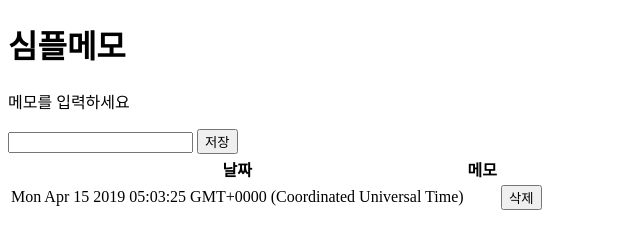
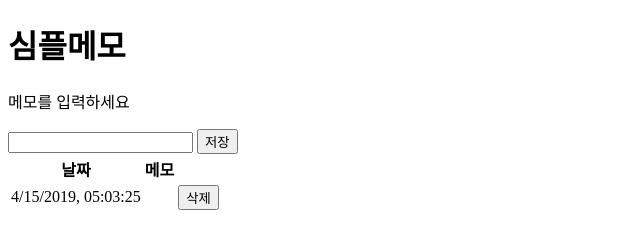
Before and after one commit to k9102/html, a plain HTML site: page jsproj1/index.html in a window 1280 px wide. Both pictures are taken after a click on the button "저장". Shown: the whole page, without its empty margins (0-640 px from the left). Drawn offline with nearby package versions, Linux system fonts and the light colour scheme.

Commit message:
bug is fixed

```diff
--- a/jsproj1/index.html
+++ b/jsproj1/index.html
@@ -1,27 +1,31 @@
 <!DOCTYPE html>
 
 <head>
+
     <script src="https://code.jquery.com/jquery-1.10.2.js"></script>
     <script>
-        var memo = [];
+        var memo = {};
         window.onload = function () {
             var btn = document.getElementById('btn');
             var cnt = document.getElementById('cnt');
             btn.addEventListener('click', function () {
+                var id = getId();
                 tmp = { 'date': new Date(), 'cnt': cnt.value };
-                memo.push(tmp);
+                memo[id]=tmp;
                 $("#header").after(
-                    `<tr><td>${tmp.date}</td><td>${tmp.cnt}</td>` +
-                    `<th><input type="button" class="remove" value="삭제" id="${memo.length}"></th>` +
+                    `<tr><td>${tmp.date.toLocaleString('en-US', { hour12: false })}</td><td>${tmp.cnt}</td>` +
+                    `<th><input type="button" class="remove" value="삭제" id=${id}></th>` +
                     "</tr>"
                 );
                 cnt.value = "";
-                $(`#${memo.length}`).on("click", function () {
-                    pos = parseInt(this.id)-1;
-                    memo.splice(pos,1);
+                $(`#${id}`).on("click", function () {
+                    delete memo[this.id];
                     $(this).parent().parent().remove();
                 });
             });
+        }
+        function getId() {
+            return Math.random().toString(36).substr(2, 9);
         }
     </script>
 </head>
```
